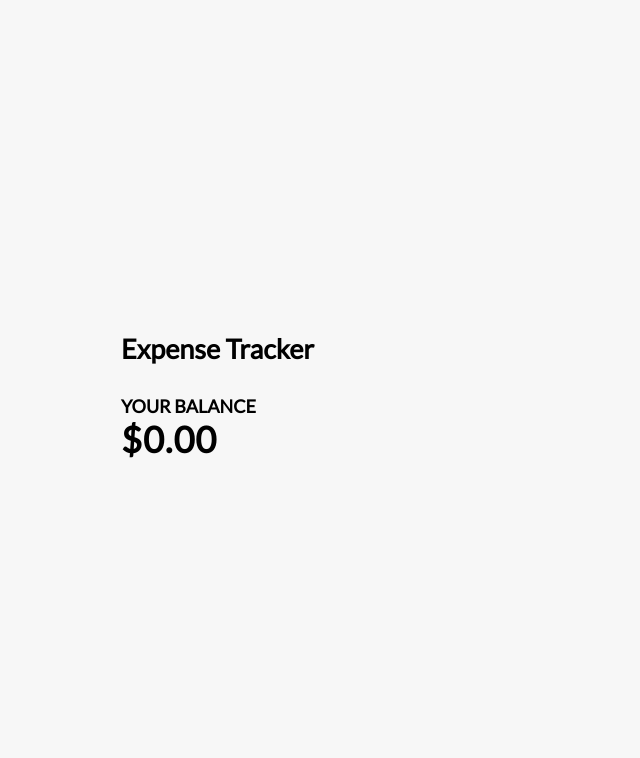
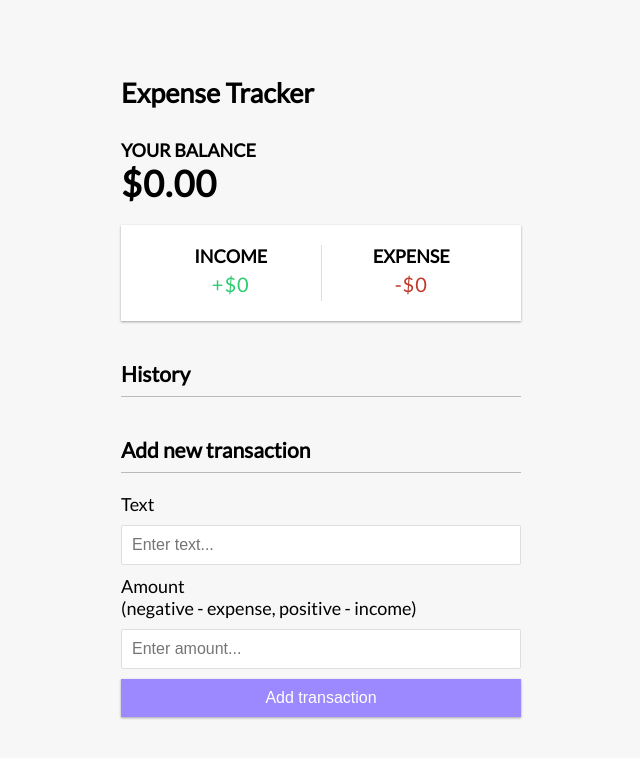
Before and after one commit to omar-diaa-48/vue-expense-tracker, a Vue app: page / in a window 1280 px wide. Shown: the top 758 px of the page, without its empty margins (319-959 px from the left). Built offline with nearby package versions, Linux system fonts and the light colour scheme.

Commit message:
feat: add income expenses, transaction list, add transaction components

```diff
--- a/src/App.vue
+++ b/src/App.vue
@@ -2,11 +2,17 @@
 import { defineComponent } from "vue";
 import Header from "./components/Header.vue";
 import Balance from "./components/Balance.vue";
+import IncomeExpenses from "./components/IncomeExpenses.vue";
+import TransactionList from "./components/TransactionList.vue";
+import AddTransaction from "./components/AddTransaction.vue";
 
 export default defineComponent({
   components: {
     Header,
     Balance,
+    AddTransaction,
+    IncomeExpenses,
+    TransactionList,
   },
 });
 </script>
@@ -15,6 +21,9 @@ export default defineComponent({
   <Header />
   <div class="container">
     <Balance />
+    <IncomeExpenses />
+    <TransactionList />
+    <AddTransaction />
   </div>
 </template>
 
--- a/src/components/AddTransaction.vue
+++ b/src/components/AddTransaction.vue
@@ -0,0 +1,20 @@
+<template>
+  <h3>Add new transaction</h3>
+  <form id="form">
+    <!-- @submit.prevent="onSubmit" -->
+    <div class="form-control">
+      <label for="text">Text</label>
+      <input type="text" id="text" placeholder="Enter text..." />
+      <!-- v-model="text" -->
+    </div>
+    <div class="form-control">
+      <label for="amount"
+        >Amount <br />
+        (negative - expense, positive - income)</label
+      >
+      <input type="text" id="amount" placeholder="Enter amount..." />
+      <!-- v-model="amount" -->
+    </div>
+    <button class="btn">Add transaction</button>
+  </form>
+</template>
--- a/src/components/IncomeExpenses.vue
+++ b/src/components/IncomeExpenses.vue
@@ -0,0 +1,28 @@
+<template>
+  <div class="inc-exp-container">
+    <div>
+      <h4>Income</h4>
+      <p id="money-plus" class="money plus">+${{ income }}</p>
+    </div>
+    <div>
+      <h4>Expense</h4>
+      <p id="money-minus" class="money minus">-${{ expenses }}</p>
+    </div>
+  </div>
+</template>
+
+<script lang="ts">
+import { defineComponent } from "vue";
+import { useTransactionStore } from "@/stores/transactions";
+
+// const transactionsStore = useTransactionStore();
+
+export default defineComponent({
+  data() {
+    return {
+      income: 0,
+      expenses: 0,
+    };
+  },
+});
+</script>
--- a/src/components/TransactionList.vue
+++ b/src/components/TransactionList.vue
@@ -0,0 +1,24 @@
+<template>
+  <h3>History</h3>
+  <ul id="list" class="list">
+    <li
+      v-for="transaction in transactions"
+      :key="transaction.id"
+      :class="transaction.amount < 0 ? 'minus' : 'plus'"
+    >
+      {{ transaction.text }} <span>${{ transaction.amount }}</span
+      ><button class="delete-btn">x</button>
+    </li>
+  </ul>
+</template>
+
+<script lang="ts">
+import { TransactionModel } from "@/models/transaction.model";
+import { defineComponent } from "vue";
+
+export default defineComponent({
+  props: {
+    transactions: Array<TransactionModel>,
+  },
+});
+</script>
--- a/src/main.ts
+++ b/src/main.ts
@@ -6,9 +6,11 @@ import { createApp } from 'vue'
 import App from './App.vue'
 import router from './router'
 
+
+const pinia = createPinia()
 const app = createApp(App)
 
-app.use(createPinia())
+app.use(pinia)
 app.use(router)
 
 app.mount('#app')
```
Also changed, not shown: src/models/transaction.model.ts (+9 -1 lines), src/stores/transactions.ts (+8 -5 lines).
